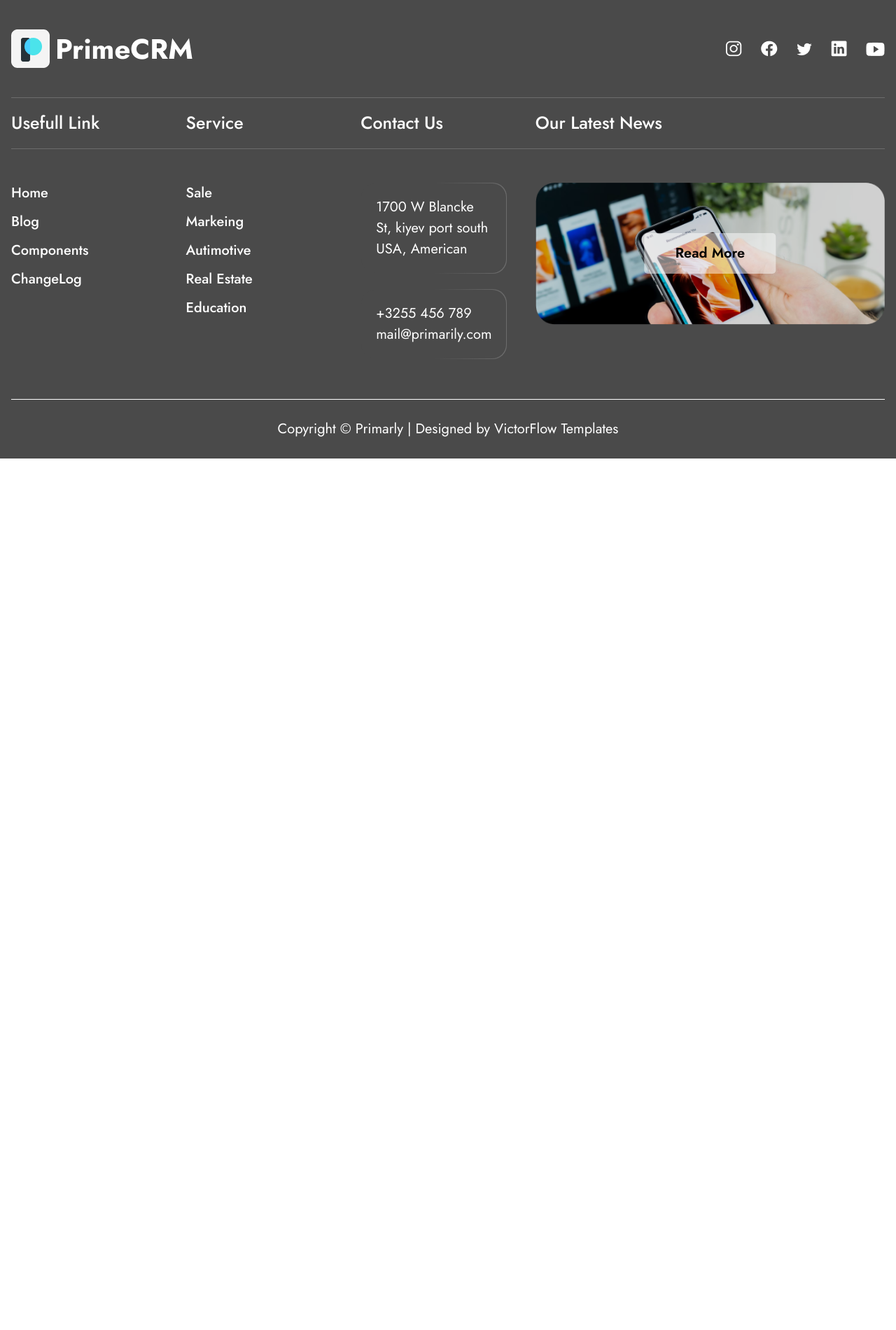
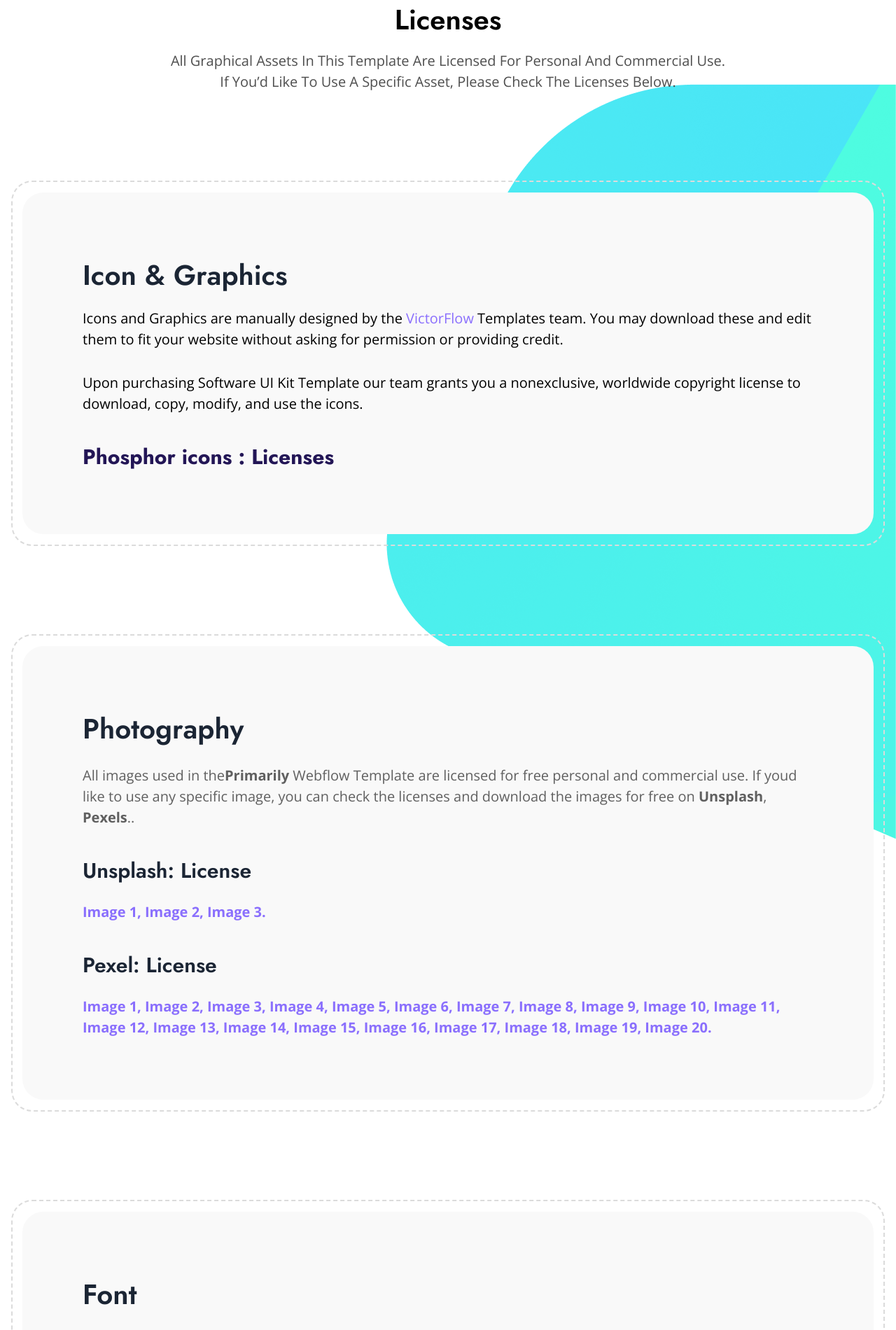
Before and after one commit to MahdiEslami-98/prime-crm, a Next.js app: page /licence in a window 1280 px wide. Shown: the part 220-2120 px from the top of the page at 70% size. Before the commit the page ends 875 px from the top, so only its background shows below. Built offline with nearby package versions, Linux system fonts and the light colour scheme.

Commit message:
add: licence page

```diff
--- a/app/components/page.tsx
+++ b/app/components/page.tsx
@@ -66,7 +66,7 @@ const ComponentsPage = () => {
           <p className="row-span-1 pl-12 font-jost text-[50px] font-semibold md:col-span-3 md:row-span-1">
             Color
           </p>
-          <div className="col-span-1 row-span-11 flex flex-col gap-y-[56px] md:col-span-9 md:row-span-1">
+          <div className="col-span-1 row-span-11 flex flex-col gap-y-[56px] pl-4 md:col-span-9 md:row-span-1">
             <div className="flex flex-wrap justify-center gap-x-[75px] gap-y-8 md:justify-start">
               {color.map((item) => (
                 <ColorCard
@@ -93,7 +93,7 @@ const ComponentsPage = () => {
           <p className="row-span-1 pl-12 font-jost text-[50px] font-semibold md:col-span-3">
             Text
           </p>
-          <div className="row-span-11 flex flex-col gap-y-[48px] font-jost md:col-span-9">
+          <div className="row-span-11 flex flex-col gap-y-[48px] pl-4 font-jost md:col-span-9">
             <p className="text-[70px] font-bold">Display Text</p>
             <p className="text-head1 font-semibold">Heading 01 Text</p>
             <p className="text-head2 font-semibold">Heading 02 Text</p>
@@ -107,7 +107,7 @@ const ComponentsPage = () => {
           <p className="row-span-1 pl-12 font-jost text-[50px] font-semibold md:col-span-5 lg:col-span-3">
             Paragraph
           </p>
-          <div className="row-span-11 flex flex-col gap-y-[32px] md:col-span-7 md:row-span-2 lg:col-span-9">
+          <div className="row-span-11 flex flex-col gap-y-[32px] pl-4 md:col-span-7 md:row-span-2 lg:col-span-9">
             <p className="font-open-sans text-head6">
               Veniam quae. Nostrum facere repellendus minus quod aut aliquam
               neque reiciendis. Qui beatae vel magnam repudiandae ipsum repellat
@@ -126,7 +126,7 @@ const ComponentsPage = () => {
           <p className="row-span-1 pl-12 font-jost text-[50px] font-semibold md:col-span-3">
             List
           </p>
-          <div className="row-span-2 md:col-span-9 md:row-span-11">
+          <div className="row-span-2 pl-4 md:col-span-9 md:row-span-11">
             {list.map((item, index) => (
               <div className="flex items-center gap-x-[11px] py-3" key={index}>
                 <img src="/icons/Group 2480.png" alt="" />
@@ -139,7 +139,7 @@ const ComponentsPage = () => {
           <p className="row-span-1 pl-12 font-jost text-[50px] font-semibold md:col-span-3">
             Block Quotes
           </p>
-          <div className="relative row-span-2 grid h-[328px] w-full grid-cols-2 overflow-hidden rounded-[30px]  md:col-span-9 lg:w-[872px]">
+          <div className="relative row-span-2 grid h-[328px] w-full grid-cols-2 overflow-hidden rounded-[30px]  pl-4 md:col-span-9 lg:w-[872px]">
             <div className="bg-primary-01/70"></div>
             <div className="bg-primary-02/70"></div>
             <div className="col-span-2 bg-gradient-to-r from-primary-01/70 to-primary-02/70"></div>
@@ -162,7 +162,7 @@ const ComponentsPage = () => {
           <p className="row-span-1 pl-12 font-jost text-[50px] font-semibold md:col-span-3">
             Button
           </p>
-          <div className="row-span-2 flex flex-col flex-wrap gap-y-[50px] md:col-span-9 md:row-span-1">
+          <div className="row-span-2 flex flex-col flex-wrap gap-y-[50px] pl-4 md:col-span-9 md:row-span-1">
             <div className="flex justify-center gap-x-[20px] md:justify-start">
               <Button
                 text="Default"
@@ -193,7 +193,7 @@ const ComponentsPage = () => {
           <p className="row-span-2 pl-12 font-jost text-[50px] font-semibold md:col-span-3">
             Icons
           </p>
-          <div className="row-span-5 flex flex-col gap-y-[30px] md:col-span-9 md:row-span-1">
+          <div className="row-span-5 flex flex-col gap-y-[30px] pl-4 md:col-span-9 md:row-span-1">
             <div className="flex items-center justify-center gap-x-[33px] md:justify-start">
               <img src="/icons/01.png" alt="" />
               <img src="/icons/02.png" alt="" />
--- a/app/licence/page.tsx
+++ b/app/licence/page.tsx
@@ -1,7 +1,96 @@
+/* eslint-disable @next/next/no-img-element */
 import React from "react";
 
 const LicnsePage = () => {
-  return <div>LicnsePage</div>;
+  return (
+    <div className="pb-[215.16px] pt-[107px]">
+      <div className="flex flex-col gap-y-[126px]">
+        <div className="mx-auto max-w-[793px] text-center">
+          <p className="pb-[14px] font-jost text-head2 font-semibold">
+            Licenses
+          </p>
+          <p className="font-open-sans text-head6 text-[#4e4e4e]">
+            All Graphical Assets In This Template Are Licensed For Personal And
+            Commercial Use. If You’d Like To Use A Specific Asset, Please Check
+            The Licenses Below.
+          </p>
+        </div>
+        <div className="rounded-[30px] border-2 border-dashed border-[#dbdbdb] px-[14px] py-[15px]">
+          <div className="rounded-[30px] bg-[#f9f9f9] px-8 py-8 md:px-[86px] md:py-[88px]">
+            <p className="pb-[17px] font-jost text-head2 font-semibold text-[#1b2534]">
+              Icon & Graphics
+            </p>
+            <p className="pb-8 font-open-sans text-head6">
+              Icons and Graphics are manually designed by the{" "}
+              <span className="text-[#8A6FFD]">VictorFlow</span> Templates team.
+              You may download these and edit them to fit your website without
+              asking for permission or providing credit.
+            </p>
+            <p className="pb-[38px] font-open-sans text-head6">
+              Upon purchasing Software UI Kit Template our team grants you a
+              nonexclusive, worldwide copyright license to download, copy,
+              modify, and use the icons.
+            </p>
+            <p className="font-jost text-head4 font-bold text-[#231656]">
+              Phosphor icons : Licenses
+            </p>
+          </div>
+        </div>
+        <div className="rounded-[30px] border-2 border-dashed border-[#dbdbdb] px-[14px] py-[15px]">
+          <div className="flex flex-col gap-y-[38px] rounded-[30px] bg-[#f9f9f9] px-8 py-8 md:px-[86px] md:py-[88px]">
+            <div>
+              <p className="pb-[22px] font-jost text-head2 font-semibold text-[#1b2534]">
+                Photography
+              </p>
+              <p className="font-open-sans text-head6 text-[#606060]">
+                All images used in the
+                <span className="font-bold">Primarily</span> Webflow Template
+                are licensed for free personal and commercial use. If youd like
+                to use any specific image, you can check the licenses and
+                download the images for free on{" "}
+                <span className="font-bold">Unsplash</span>,{" "}
+                <span className="font-bold">Pexels‍</span>..
+              </p>
+            </div>
+            <div>
+              <p className="pb-[22px] font-jost text-head4 font-semibold text-[#1b2534]">
+                Unsplash: License
+              </p>
+              <p className="font-open-sans text-head6 font-bold text-[#8a6ffd]">
+                Image 1, Image 2, Image 3.
+              </p>
+            </div>
+            <div>
+              <p className="pb-[22px] font-jost text-head4 font-semibold text-[#1b2534]">
+                Pexel: License
+              </p>
+              <p className="font-open-sans text-head6 font-bold text-[#8a6ffd]">
+                Image 1, Image 2, Image 3, Image 4, Image 5, Image 6, Image 7,
+                Image 8, Image 9, Image 10, Image 11, Image 12, Image 13, Image
+                14, Image 15, Image 16, Image 17, Image 18, Image 19, Image 20.
+              </p>
+            </div>
+          </div>
+        </div>
+        <div className="rounded-[30px] border-2 border-dashed border-[#dbdbdb] px-[14px] py-[15px]">
+          <div className="rounded-[30px] bg-[#f9f9f9] px-8 py-8 md:px-[86px] md:py-[88px]">
+            <p className="pb-[17px] font-jost text-head2 font-semibold text-[#1b2534]">
+              Font
+            </p>
+            <p className="font-open-sans text-head6">
+              <span className="font-bold text-[#8a6ffd]">Primarily</span>
+              template uses free licensed Google Fonts. Please check
+              <span className="font-bold text-[#8a6ffd]">Jost</span> and
+              <span className="font-bold text-[#8a6ffd]">Open Sans</span>.
+            </p>
+          </div>
+        </div>
+      </div>
+      <div className="absolute right-0 top-[339.88px] -z-20">
+        <img src="/images/Background.png" alt="" />
+      </div>
+    </div>
+  );
 };
 
 export default LicnsePage;
--- a/components/main-layout/footer/index.tsx
+++ b/components/main-layout/footer/index.tsx
@@ -94,7 +94,7 @@ const FooterComponent = () => {
             ))}
           </div>
         </div>
-        <div className="text-white grid grid-cols-2 gap-y-3 pb-[57px] md:grid-cols-3 xl:grid-cols-5 ">
+        <div className="grid grid-cols-2 gap-y-3 pb-[57px] text-white md:grid-cols-3 xl:grid-cols-5 ">
           {links.map((item, index) => (
             <div className="" key={index}>
               <div className="border-y border-[#6c6c6c] py-[17px] text-head5 font-medium">
@@ -114,13 +114,13 @@ const FooterComponent = () => {
               Contact Us
             </div>
             <div className="mr-[41px] pt-[48px]">
-              <div className="from-transparent via-secondry-06 mb-[22px] rounded-[20px] bg-gradient-to-r to-[#6c6c6c] p-px">
-                <div className="bg-secondry-06 rounded-[20px] px-[21px] py-[19px] text-head6">
+              <div className="mb-[22px] rounded-[20px] bg-gradient-to-r from-transparent via-secondry-06 to-[#6c6c6c] p-px">
+                <div className="rounded-[20px] bg-secondry-06 px-[21px] py-[19px] text-head6">
                   {contact.address}
                 </div>
               </div>
-              <div className="from-transparent via-secondry-06 rounded-[20px] bg-gradient-to-r to-[#6c6c6c] p-px">
-                <div className="bg-secondry-06 rounded-[20px] px-[21px] py-[19px] text-head6">
+              <div className="rounded-[20px] bg-gradient-to-r from-transparent via-secondry-06 to-[#6c6c6c] p-px">
+                <div className="rounded-[20px] bg-secondry-06 px-[21px] py-[19px] text-head6">
                   <p>{contact.phone}</p>
                   <p>{contact.email}</p>
                 </div>
@@ -133,13 +133,13 @@ const FooterComponent = () => {
             </div>
             <div className="relative mt-[48px]">
               <img src="/images/Image.png" className="w-full" alt="" />
-              <div className="bg-white/50 text-black absolute left-1/2 top-1/2 -translate-x-1/2 -translate-y-1/2 rounded-[5px] px-[44px] py-[14px] text-center text-head6 font-semibold">
+              <div className="absolute left-1/2 top-1/2 -translate-x-1/2 -translate-y-1/2 rounded-[5px] bg-white/75 px-[44px] py-[14px] text-center text-head6 font-semibold text-black">
                 Read More
               </div>
             </div>
           </div>
         </div>
-        <div className="text-white border-t border-[] py-[27px] text-center text-head6">
+        <div className="border-t border-[#6c6c6c] py-[27px] text-center text-head6 text-white">
           <p>Copyright © Primarly | Designed by VictorFlow Templates </p>
         </div>
       </div>
--- a/components/main-layout/header/index.tsx
+++ b/components/main-layout/header/index.tsx
@@ -17,6 +17,10 @@ const navInfo = [
   {
     name: "Components",
     route: "/components",
+  },
+  {
+    name: "Licence",
+    route: "/licence",
   },
   {
     name: "ChangeLog",
```
Also changed, not shown: public/images/Background.png (added).
